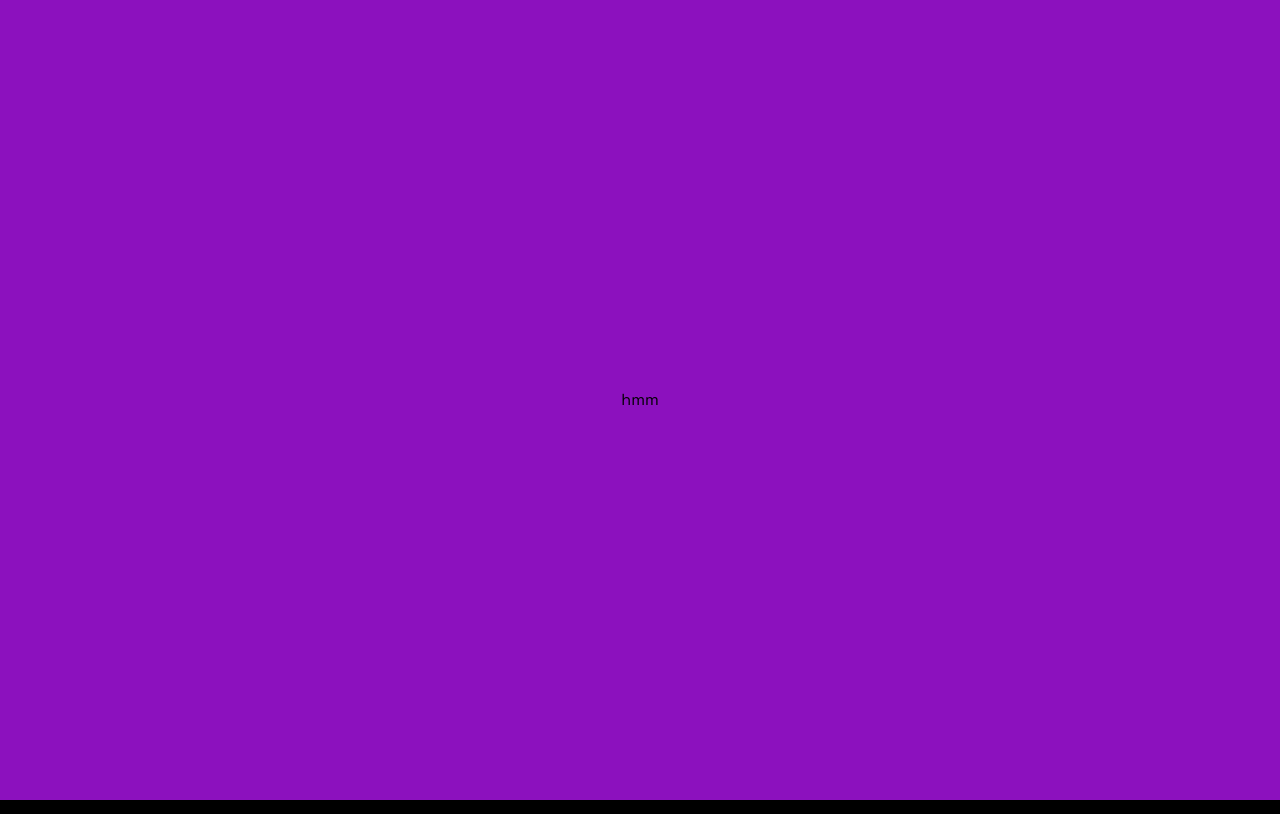
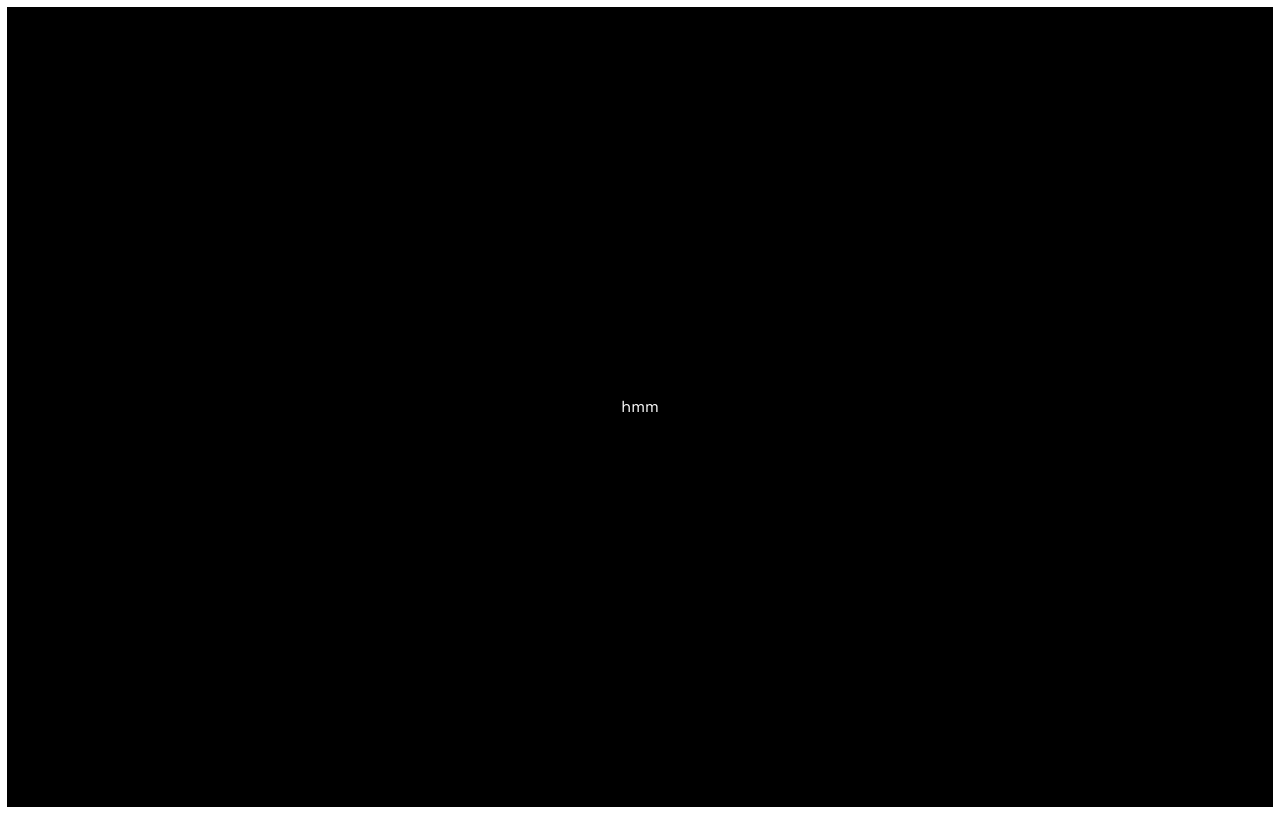
Before and after one commit to Oliv-ramon/Projeto_14_Front, a React (Create React App) app: page /sign-up in a window 1280 px wide. Built offline with nearby package versions, Linux system fonts and the light colour scheme.

Commit message:
lunchbreak

```diff
--- a/public/index.html
+++ b/public/index.html
@@ -2,7 +2,7 @@
 <html lang="pt-br">
   <head>
     <meta charset="utf-8" />
-    <meta name="viewport" content="width=device-width, initial-scale=1" />
+    <meta name="viewport" content="width=device-width, initial-scale=1, minimum-scale=1" />
 
     <link rel="preconnect" href="https://fonts.googleapis.com">
     <link rel="preconnect" href="https://fonts.gstatic.com" crossorigin>
--- a/src/components/index.js
+++ b/src/components/index.js
@@ -1,4 +1,4 @@
-import { Container } from './SignUp_styles.js';
+import { Container } from './userForms_styles.js';
 
 export {
   Container
--- a/src/components/SignUp_styles.js
+++ b/src/components/userForms_styles.js
@@ -1,15 +1,13 @@
 import styled from 'styled-components';
 
 const Container = styled.div`
-  width: 100vw;
-  height: 100vh;
-  padding: 16px;
-  margin: auto;
+  width: 100%;
+  height: 100%;
+  padding: 20px;
   display: flex;
   flex-direction: column;
   align-items: center;
   justify-content: center;
-  background-color: #8C11BE;
 `;
 
 export { Container };
--- a/src/css/style.css
+++ b/src/css/style.css
@@ -3,6 +3,15 @@
 }
 
 body {
+  font-family: 'Space Grotesk', sans-serif;
+  color: #FFFFFF;
+  padding: 7px; /* debugging only */
+}
+
+.root {
+  display: flex;
+  justify-content: center;
+  align-items: center;
   background-color: #000000;
-  font-family: 'Space Grotesk', sans-serif;
+  min-height: 100vh;
 }
--- a/src/pages/SignUp/SignUp.js
+++ b/src/pages/SignUp/SignUp.js
@@ -1,5 +1,4 @@
 import { Container } from '../../components';
-
 
 export default function SignUp() {
 
```
Also changed, not shown: src/assets/XRay_helmet.jpg (added).
